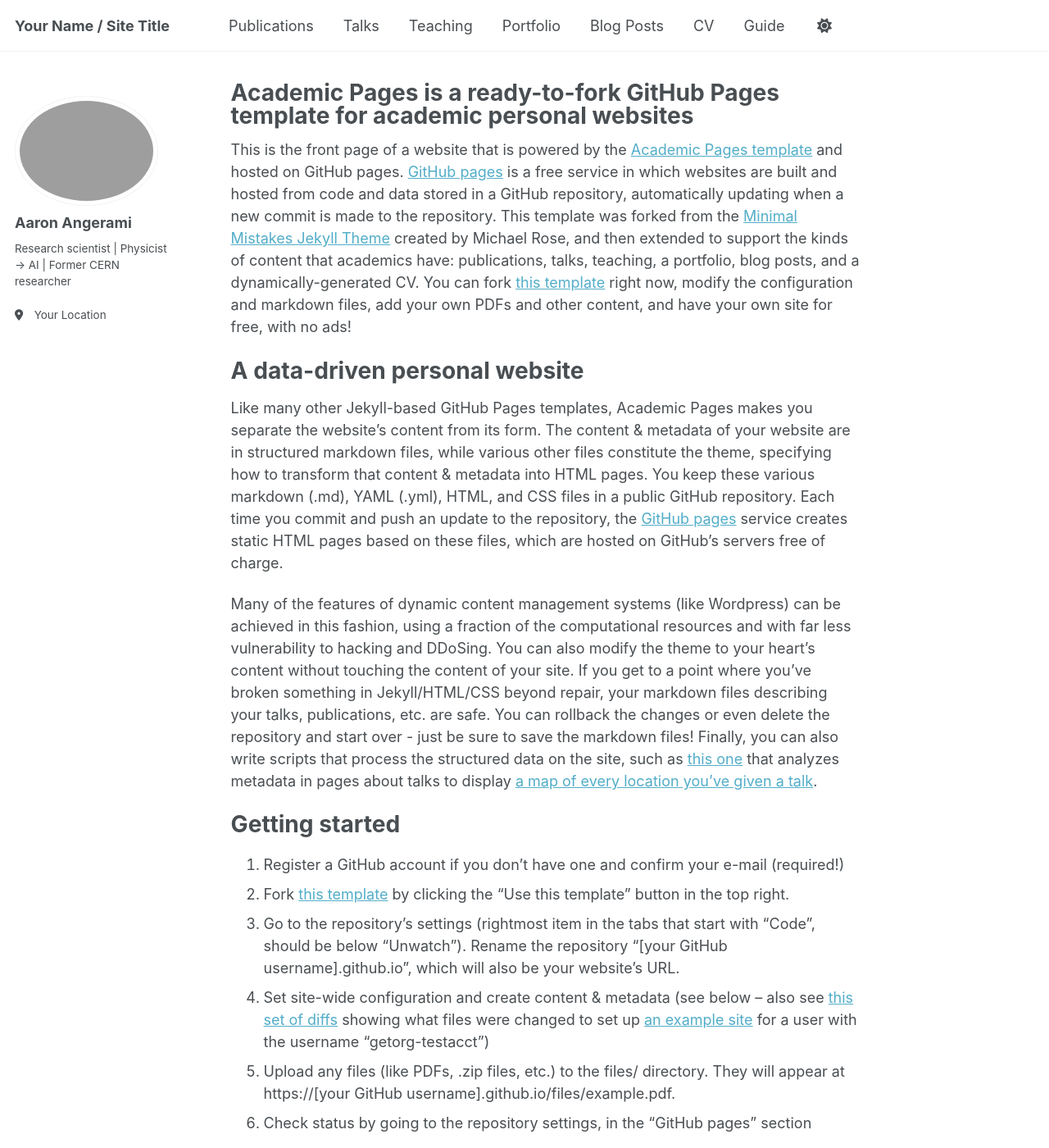
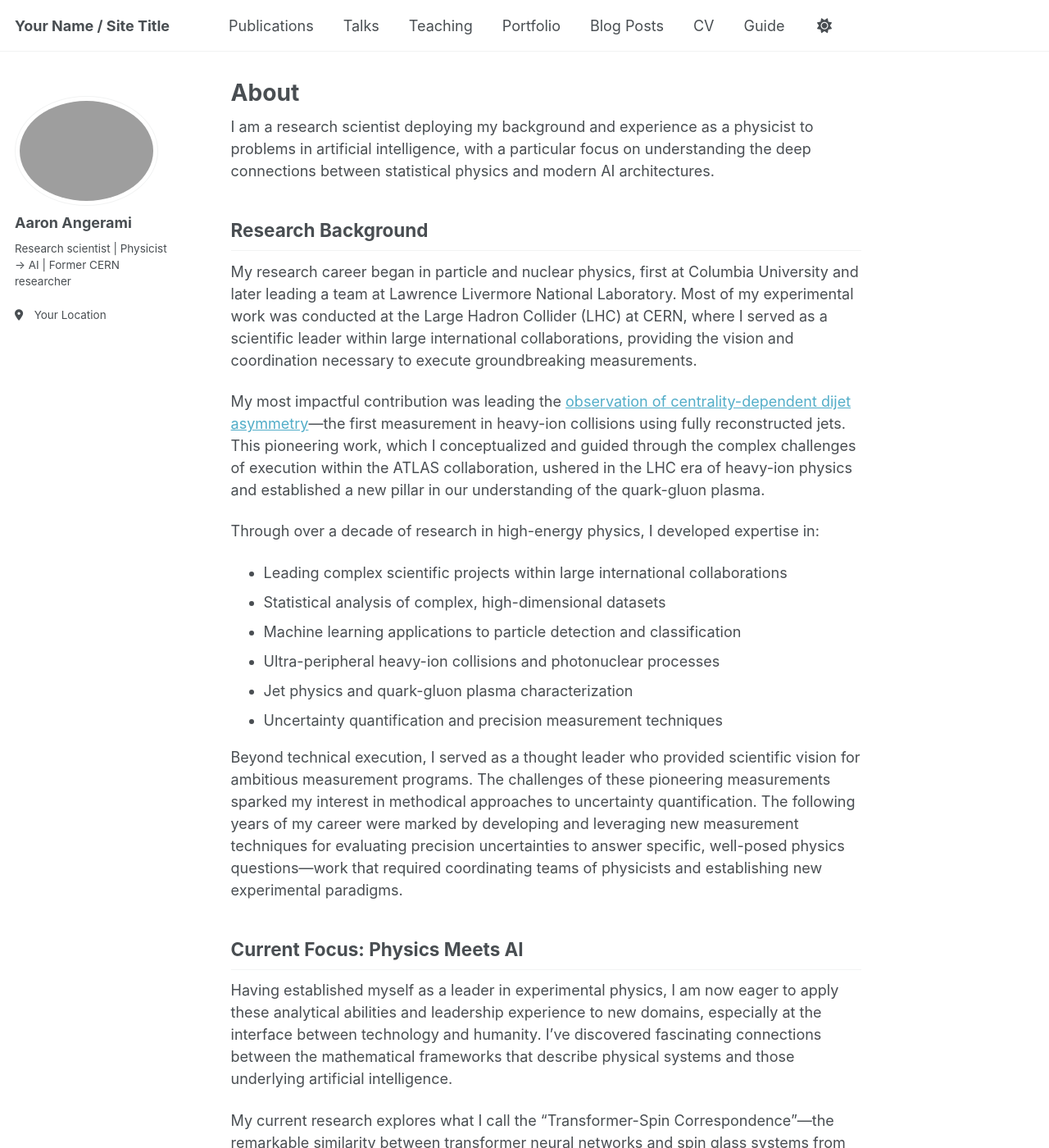
Before and after one commit to angerami/angerami.github.io, a Jekyll site: the page built from _pages/about.md, in a window 1280 px wide and 1400 px high. Shown: the whole window at 82% size. Built offline with Jekyll 4.4.1, drawn with Linux system fonts in a browser that asks for light colours; some of the changed text lies outside the part shown.

Commit message:
Update about.md

```diff
--- a/_pages/about.md
+++ b/_pages/about.md
@@ -1,49 +1,47 @@
 ---
 permalink: /
-title: "Academic Pages is a ready-to-fork GitHub Pages template for academic personal websites"
+title: "About"
+excerpt: "About me"
 author_profile: true
 redirect_from:
   - /about/
   - /about.html
 ---
 
-This is the front page of a website that is powered by the [Academic Pages template](https://github.com/academicpages/academicpages.github.io) and hosted on GitHub pages. [GitHub pages](https://pages.github.com) is a free service in which websites are built and hosted from code and data stored in a GitHub repository, automatically updating when a new commit is made to the repository. This template was forked from the [Minimal Mistakes Jekyll Theme](https://mmistakes.github.io/minimal-mistakes/) created by Michael Rose, and then extended to support the kinds of content that academics have: publications, talks, teaching, a portfolio, blog posts, and a dynamically-generated CV. You can fork [this template](https://github.com/academicpages/academicpages.github.io) right now, modify the configuration and markdown files, add your own PDFs and other content, and have your own site for free, with no ads!
+I am a research scientist deploying my background and experience as a physicist to problems in artificial intelligence, with a particular focus on understanding the deep connections between statistical physics and modern AI architectures.
 
-A data-driven personal website
-======
-Like many other Jekyll-based GitHub Pages templates, Academic Pages makes you separate the website's content from its form. The content & metadata of your website are in structured markdown files, while various other files constitute the theme, specifying how to transform that content & metadata into HTML pages. You keep these various markdown (.md), YAML (.yml), HTML, and CSS files in a public GitHub repository. Each time you commit and push an update to the repository, the [GitHub pages](https://pages.github.com/) service creates static HTML pages based on these files, which are hosted on GitHub's servers free of charge.
+## Research Background
 
-Many of the features of dynamic content management systems (like Wordpress) can be achieved in this fashion, using a fraction of the computational resources and with far less vulnerability to hacking and DDoSing. You can also modify the theme to your heart's content without touching the content of your site. If you get to a point where you've broken something in Jekyll/HTML/CSS beyond repair, your markdown files describing your talks, publications, etc. are safe. You can rollback the changes or even delete the repository and start over - just be sure to save the markdown files! Finally, you can also write scripts that process the structured data on the site, such as [this one](https://github.com/academicpages/academicpages.github.io/blob/master/talkmap.ipynb) that analyzes metadata in pages about talks to display [a map of every location you've given a talk](https://academicpages.github.io/talkmap.html).
+My research career began in particle and nuclear physics, first at Columbia University and later leading a team at Lawrence Livermore National Laboratory. Most of my experimental work was conducted at the Large Hadron Collider (LHC) at CERN, where I served as a scientific leader within large international collaborations, providing the vision and coordination necessary to execute groundbreaking measurements.
 
-Getting started
-======
-1. Register a GitHub account if you don't have one and confirm your e-mail (required!)
-1. Fork [this template](https://github.com/academicpages/academicpages.github.io) by clicking the "Use this template" button in the top right.
-1. Go to the repository's settings (rightmost item in the tabs that start with "Code", should be below "Unwatch"). Rename the repository "[your GitHub username].github.io", which will also be your website's URL.
-1. Set site-wide configuration and create content & metadata (see below -- also see [this set of diffs](http://archive.is/3TPas) showing what files were changed to set up [an example site](https://getorg-testacct.github.io) for a user with the username "getorg-testacct")
-1. Upload any files (like PDFs, .zip files, etc.) to the files/ directory. They will appear at https://[your GitHub username].github.io/files/example.pdf.
-1. Check status by going to the repository settings, in the "GitHub pages" section
+My most impactful contribution was leading the [observation of centrality-dependent dijet asymmetry](https://arxiv.org/abs/1011.6182)—the first measurement in heavy-ion collisions using fully reconstructed jets. This pioneering work, which I conceptualized and guided through the complex challenges of execution within the ATLAS collaboration, ushered in the LHC era of heavy-ion physics and established a new pillar in our understanding of the quark-gluon plasma.
 
-Site-wide configuration
-------
-The main configuration file for the site is in the base directory in [_config.yml](https://github.com/academicpages/academicpages.github.io/blob/master/_config.yml), which defines the content in the sidebars and other site-wide features. You will need to replace the default variables with ones about yourself and your site's github repository. The configuration file for the top menu is in [_data/navigation.yml](https://github.com/academicpages/academicpages.github.io/blob/master/_data/navigation.yml). For example, if you don't have a portfolio or blog posts, you can remove those items from that navigation.yml file to remove them from the header.
+Through over a decade of research in high-energy physics, I developed expertise in:
+- Leading complex scientific projects within large international collaborations
+- Statistical analysis of complex, high-dimensional datasets
+- Machine learning applications to particle detection and classification
+- Ultra-peripheral heavy-ion collisions and photonuclear processes
+- Jet physics and quark-gluon plasma characterization
+- Uncertainty quantification and precision measurement techniques
 
-Create content & metadata
-------
-For site content, there is one markdown file for each type of content, which are stored in directories like _publications, _talks, _posts, _teaching, or _pages. For example, each talk is a markdown file in the [_talks directory](https://github.com/academicpages/academicpages.github.io/tree/master/_talks). At the top of each markdown file is structured data in YAML about the talk, which the theme will parse to do lots of cool stuff. The same structured data about a talk is used to generate the list of talks on the [Talks page](https://academicpages.github.io/talks), each [individual page](https://academicpages.github.io/talks/2012-03-01-talk-1) for specific talks, the talks section for the [CV page](https://academicpages.github.io/cv), and the [map of places you've given a talk](https://academicpages.github.io/talkmap.html) (if you run this [python file](https://github.com/academicpages/academicpages.github.io/blob/master/talkmap.py) or [Jupyter notebook](https://github.com/academicpages/academicpages.github.io/blob/master/talkmap.ipynb), which creates the HTML for the map based on the contents of the _talks directory).
+Beyond technical execution, I served as a thought leader who provided scientific vision for ambitious measurement programs. The challenges of these pioneering measurements sparked my interest in methodical approaches to uncertainty quantification. The following years of my career were marked by developing and leveraging new measurement techniques for evaluating precision uncertainties to answer specific, well-posed physics questions—work that required coordinating teams of physicists and establishing new experimental paradigms.
 
-**Markdown generator**
+## Current Focus: Physics Meets AI
 
-The repository includes [a set of Jupyter notebooks](https://github.com/academicpages/academicpages.github.io/tree/master/markdown_generator
-) that converts a CSV containing structured data about talks or presentations into individual markdown files that will be properly formatted for the Academic Pages template. The sample CSVs in that directory are the ones I used to create my own personal website at stuartgeiger.com. My usual workflow is that I keep a spreadsheet of my publications and talks, then run the code in these notebooks to generate the markdown files, then commit and push them to the GitHub repository.
+Having established myself as a leader in experimental physics, I am now eager to apply these analytical abilities and leadership experience to new domains, especially at the interface between technology and humanity. I've discovered fascinating connections between the mathematical frameworks that describe physical systems and those underlying artificial intelligence.
 
-How to edit your site's GitHub repository
-------
-Many people use a git client to create files on their local computer and then push them to GitHub's servers. If you are not familiar with git, you can directly edit these configuration and markdown files directly in the github.com interface. Navigate to a file (like [this one](https://github.com/academicpages/academicpages.github.io/blob/master/_talks/2012-03-01-talk-1.md) and click the pencil icon in the top right of the content preview (to the right of the "Raw | Blame | History" buttons). You can delete a file by clicking the trashcan icon to the right of the pencil icon. You can also create new files or upload files by navigating to a directory and clicking the "Create new file" or "Upload files" buttons.
+My current research explores what I call the "Transformer-Spin Correspondence"—the remarkable similarity between transformer neural networks and spin glass systems from statistical physics. This perspective opens new avenues for understanding why large language models work so effectively and suggests physics-inspired approaches for improving AI architectures.
 
-Example: editing a markdown file for a talk
-![Editing a markdown file for a talk](/images/editing-talk.png)
+## Personal Motivation
 
-For more info
-------
-More info about configuring Academic Pages can be found in [the guide](https://academicpages.github.io/markdown/), the [growing wiki](https://github.com/academicpages/academicpages.github.io/wiki), and you can always [ask a question on GitHub](https://github.com/academicpages/academicpages.github.io/discussions). The [guides for the Minimal Mistakes theme](https://mmistakes.github.io/minimal-mistakes/docs/configuration/) (which this theme was forked from) might also be helpful.
+My deepest insights into learning and intelligence came from an unexpected source: becoming a father. Watching my children's neurological development from early stages revealed the staggering complexity required to build a human mind. When we study adult learning, we're examining sophisticated processes running on mature neural hardware. But witnessing intelligence emerge from scratch—watching a brain bootstrap itself into consciousness—illuminated that understanding learning isn't just academic curiosity. It's essential for navigating the profound questions at the intersection of artificial and human intelligence.
+
+## Research Philosophy
+
+I believe the most important scientific breakthroughs come from recognizing deep connections between seemingly disparate fields. My goal is to bridge the conceptual gap between fundamental physics and artificial intelligence, translating insights from decades of statistical physics research into practical advances in AI systems.
+
+Whether unraveling the mysteries of quark confinement or understanding how neural networks learn, the underlying challenge remains the same: extracting meaning from complex, high-dimensional data and discovering the elegant mathematical structures that govern apparently disordered systems.
+
+---
+
+*I am actively seeking collaborations and opportunities to apply physics insights to AI research. Please feel free to reach out if you're working on related problems or would like to discuss potential partnerships.*
```
